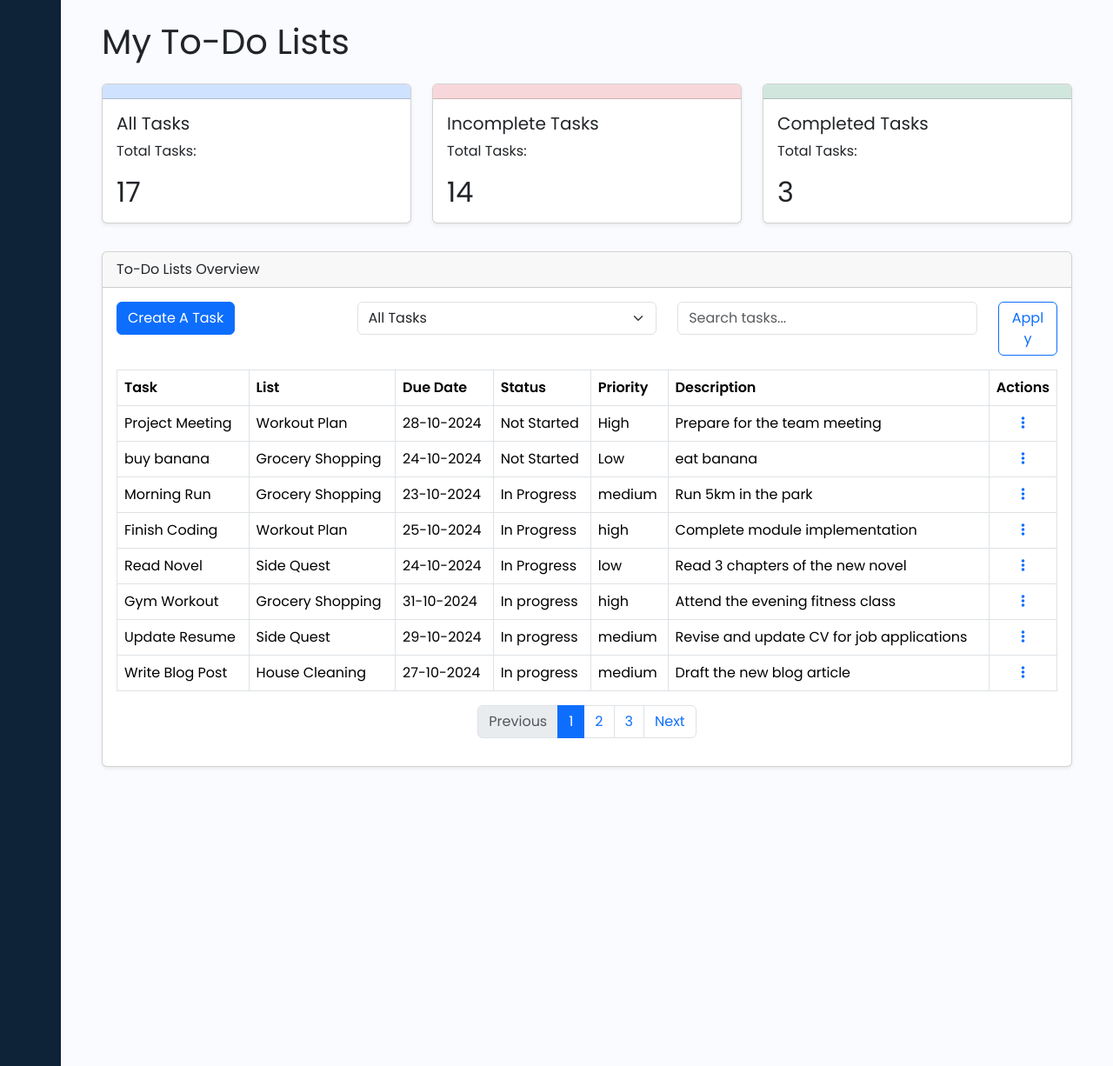
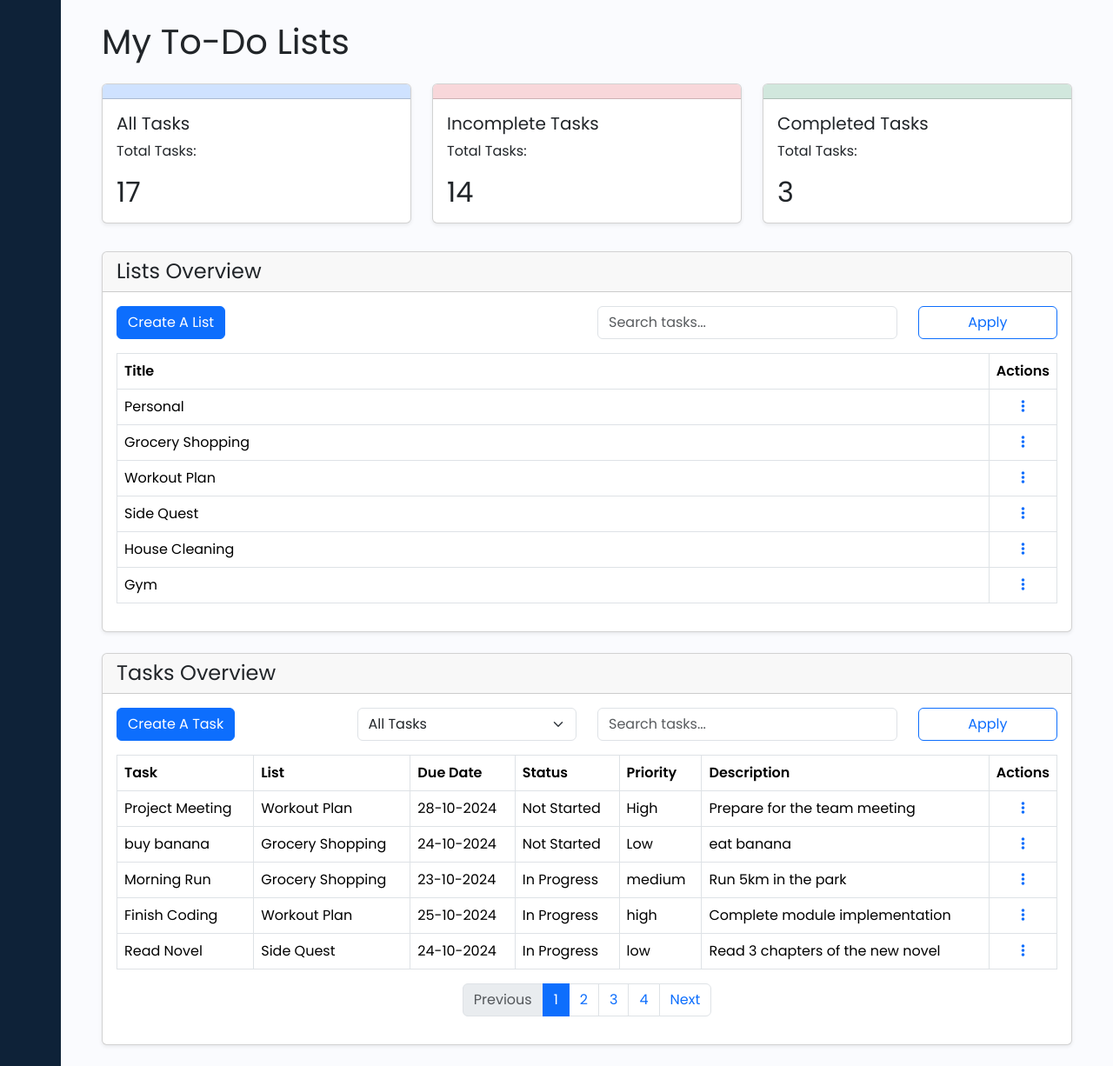
Before and after one commit to Panhayuthh/Online-Todo-List, a PHP site: page / in a window 1280 px wide. Shown: the whole page at 87% size. Run offline with PHP 8.4, Linux system fonts and the light colour scheme; a user stored in the database is signed in; data comes from the database, SQL or seed files in the repository; both versions use the stored data as it was after the commit; some libraries are stand-ins or nearby versions.

Commit message:
add: list table view

```diff
--- a/config.php
+++ b/config.php
@@ -1,14 +1,12 @@
 <?php
-    require 'vendor/autoload.php';
-
-    use Dotenv\Dotenv;
-
-    $dotenv = Dotenv::createImmutable(__DIR__);
-    $dotenv->load();
+    $hostname = 'localhost';
+    $dbname = 'todo_list_db';
+    $username = 'root';
+    $password = 'root';
 
     try {
-        $dsn = "mysql:host={$_ENV['DB_HOST']};dbname={$_ENV['DB_NAME']}";
-        $conn = new PDO($dsn, $_ENV['DB_USER'], $_ENV['DB_PASS']);
+        $dsn = "mysql:host=$hostname;dbname=$dbname";
+        $conn = new PDO($dsn, $username, $password);
         $conn->setAttribute(PDO::ATTR_ERRMODE, PDO::ERRMODE_EXCEPTION);
     } catch (PDOException $e) {
         echo "Database connection failed: " . $e->getMessage();
--- a/deleteList.php
+++ b/deleteList.php
@@ -12,7 +12,7 @@ if (isset($_GET['id']) && is_numeric($_GET['id'])) {
         $delete_stmt = $conn->prepare("DELETE FROM to_do_list WHERE id = ?");
         $delete_stmt->execute([$listId]);
 
-        header("Location: listView.php");
+        header("Location: index.php");
         exit;
     } else {
         echo "To-do list not found!";
--- a/editList.php
+++ b/editList.php
@@ -23,7 +23,7 @@
         $stmt = $conn->prepare($query);
         $stmt->execute([$listTitle, $listId]);
 
-        header("Location: listView.php");
+        header("Location: index.php");
         exit;
     }
 ?>
--- a/index.php
+++ b/index.php
@@ -66,7 +66,7 @@
                                     $query = (" SELECT COUNT(*) AS task_count FROM task t
                                                 JOIN to_do_list l ON t.todo_list_id = l.id
                                                 WHERE l.user_id = ?
-                                                AND t.status = 'Not Started' OR t.status = 'In Progress'");
+                                                AND (t.status = 'Not Started' OR t.status = 'In Progress')");
 
                                     $stmt = $conn->prepare($query);
                                     $stmt->execute([$userId]);
@@ -103,7 +103,10 @@
 
             <!-- Table View -->
             <div class="container mt-3">
-                <?php require 'viewToDoList.php'; ?>
+                <?php require 'listTable.php'; ?>
+            </div>
+            <div class="container mt-3">
+                <?php require 'taskTable.php'; ?>
             </div>
         </div>
     </div>
--- /dev/null
+++ b/listTable.php
@@ -0,0 +1,91 @@
+<?php
+
+    require_once('config.php');
+
+    $page = isset($_GET['page']) ? $_GET['page'] : 1;
+    $limit = 5;
+    $offset = ($page - 1) * $limit;
+
+    $searchQuery = isset($_GET['search_query']) ? $_GET['search_query'] : '';
+    $params = [$userId];
+
+    $countSql = "SELECT COUNT(*) as total FROM to_do_list WHERE user_id = ?";
+
+    if ($searchQuery) {
+        $countSql .= " AND title LIKE ?";
+        $params[] = '%' . $searchQuery . '%';
+    }
+
+    $countStmt = $conn->prepare($countSql);
+    $countStmt->execute($params);
+    $totalLists = $countStmt->fetchColumn();
+    $totalPages = ceil($totalLists / $limit);
+
+    $sql = "SELECT id, title FROM to_do_list WHERE user_id = ?";
+
+    $params = [$userId];
+
+    if ($searchQuery) {
+        $sql .= " AND title LIKE ?";
+        $params[] = '%' . $searchQuery . '%';
+    }
+
+    $stmt = $conn->prepare($sql);
+    $stmt->execute($params);
+    $lists = $stmt->fetchAll(PDO::FETCH_ASSOC);
+
+?>
+
+<div class="card mb-4 shadow-sm" id="tableCard">
+    <div class="card-header">
+        <h4 class="my-0 font-weight-normal">Lists Overview</h4>
+    </div>
+    <div class="card-body">
+        <form method="get">
+            <div class="row justify-content-md-between row-cols-1 row-cols-sm-2">
+                <div class="mb-3 col-xl-6">
+                    <button type="button" class="btn btn-primary" data-bs-toggle="modal" data-bs-target="#listCreateModal">
+                        Create A List
+                    </button>
+                </div>
+                <div class="mb-3 col-sm-8 col-xl-4">
+                    <input type="text" name="search_query" class="form-control w-100" placeholder="Search tasks..." value="<?php echo isset($_GET['search_query']) ? htmlspecialchars($_GET['search_query']) : ''; ?>">
+                </div>
+                <div class="mb-3 col-sm-4 col-xl-2">
+                    <button type="submit" class="btn btn-outline-primary w-100">Apply</button>
+                </div>
+            </div>
+        </form>
+
+        <?php require 'createList.php'; ?>
+
+        <div class="table-responsive">
+            <table class="table table-bordered" id="taskTable">
+                <thead>
+                    <tr>
+                        <th>Title</th>
+                        <th>Actions</th>
+                    </tr>
+                </thead>
+                <tbody>
+                    <?php foreach ($lists as $list) { ?>
+                        <tr>
+                            <td><?= htmlspecialchars($list['title']) ?></td>
+                            <td>
+                                <div class="dropdown">
+                                    <a class='link' role='button' data-bs-toggle='dropdown' aria-expanded='false'>
+                                        <i class='fas fa-ellipsis-v'></i>
+                                    </a>
+                                    <ul class='dropdown-menu'>
+                                        <li><a class='dropdown-item' data-bs-toggle='modal' data-bs-target='#editListModal<?= $list['id'] ?>'>Edit List</a></li>
+                                        <li><a class='dropdown-item' href='deleteList.php?id=<?= $list['id'] ?>' onclick='return confirm("Are you sure you want to delete this list?");'>Delete List</a></li>
+                                    </ul>
+                                </div>
+                            </td>
+                        </tr>
+                    <?php } ?>
+                </tbody>
+            </table>
+        </div>
+    </div>
+</div>
--- a/viewToDoList.php
+++ b/taskTable.php
@@ -5,7 +5,7 @@ $userId = $_SESSION['id'];
 
 // Get the current page number
 $page = isset($_GET['page']) ? (int)$_GET['page'] : 1;
-$limit = 8; // Number of tasks per page
+$limit = 5; // Number of tasks per page
 $offset = ($page - 1) * $limit;
 
 // Get filters
@@ -68,7 +68,7 @@ $tasks = $stmt->fetchAll(PDO::FETCH_ASSOC);
 
 <div class="card mb-4 shadow-sm" id="tableCard">
     <div class="card-header">
-        To-Do Lists Overview
+    <h4 class="my-0 font-weight-normal">Tasks Overview</h4>
     </div>
     <div class="card-body">
         <!-- Filter and Search Form -->
@@ -79,7 +79,7 @@ $tasks = $stmt->fetchAll(PDO::FETCH_ASSOC);
                         Create A Task
                     </button>
                 </div>
-                <div class="mb-3 col-xl-4">
+                <div class="mb-3 col-xl-3">
                     <select name="status_filter" class="form-select">
                         <option value="">All Tasks</option>
                         <option value="completed" <?php echo isset($_GET['status_filter']) && $_GET['status_filter'] === 'completed' ? 'selected' : ''; ?>>Completed</option>
@@ -89,7 +89,7 @@ $tasks = $stmt->fetchAll(PDO::FETCH_ASSOC);
                 <div class="mb-3 col-sm-8 col-xl-4">
                     <input type="text" name="search_query" class="form-control w-100" placeholder="Search tasks..." value="<?php echo isset($_GET['search_query']) ? htmlspecialchars($_GET['search_query']) : ''; ?>">
                 </div>
-                <div class="mb-3 col-sm-4 col-xl-1">
+                <div class="mb-3 col-sm-4 col-xl-2">
                     <button type="submit" class="btn btn-outline-primary w-100">Apply</button>
                 </div>
             </div>
```
Also changed, not shown: composer.json (deleted, +0 -13 lines), todo_list_db.sql (added, +167 -0 lines), userprofile/122-1224045_monkey-with-space-helmet-png-download-monkey-with.png (deleted), userprofile/c300.jpg (deleted), userprofile/cristiano.png (deleted), 2 other files.
